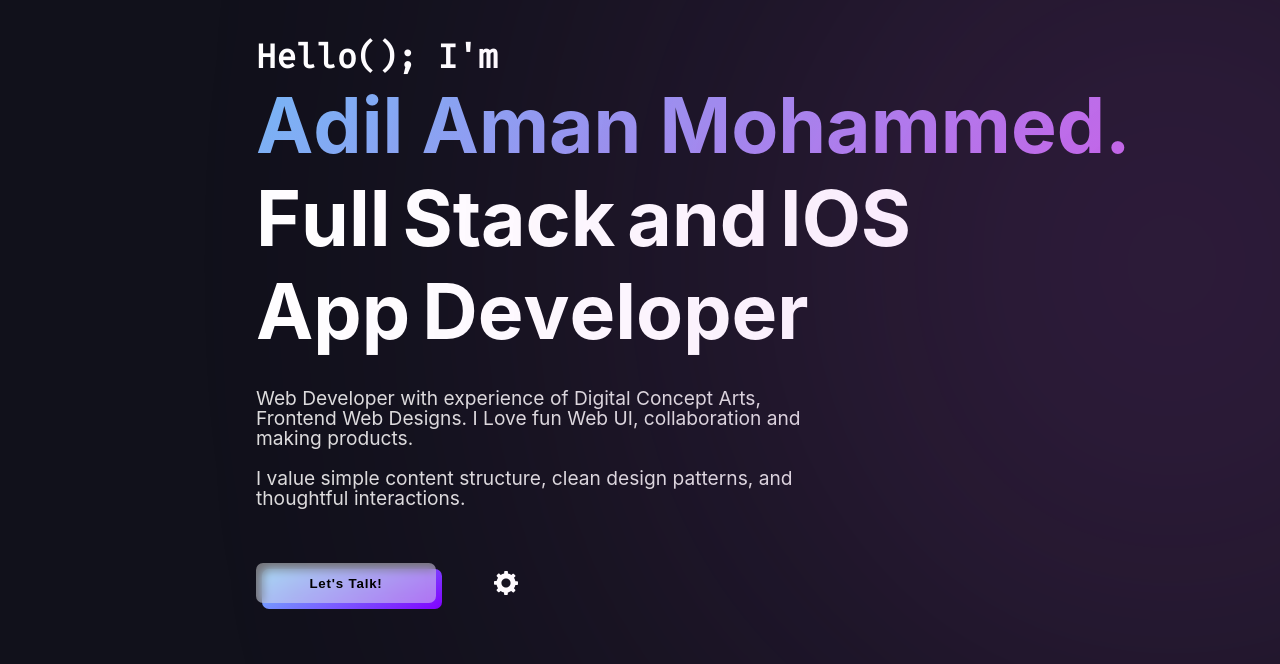
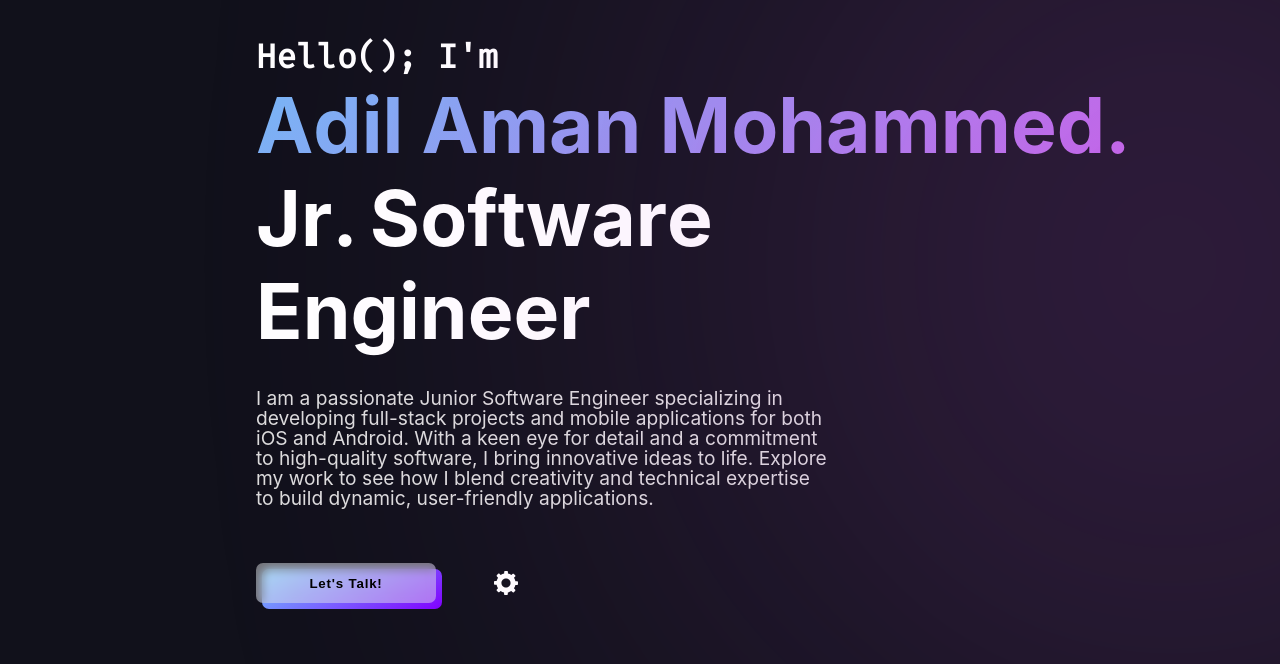
Before and after one commit to adilamanmohammed/adilamanmohammed.github.io, a plain HTML site: page index.html in a window 1280 px wide. Shown: the part 136-800 px from the top of the page. Drawn offline with nearby package versions, Linux system fonts and the light colour scheme; a web font is replaced by a local one.

Commit message:
.info-para style and related html edited

```diff
--- a/index.html
+++ b/index.html
@@ -121,7 +121,7 @@
     <div class="mobiletogglemenu" id="mobiletogglemenu"> <!-- Div for mobile toggle menu -->
       <ul class="mobile-navbar-tabs-ul" id="mobile-ul"> <!-- Unordered list for mobile navigation items -->
         <li id="home-mobile-tab" class="mobile-navbar-tabs-li home activeThismobiletab" onclick="hidemenubyli()"> <!-- List item for home section in mobile menu -->
-          <a href="#home" tabindex="0" aria-label="Home menu button"> <!-- Anchor link to the home section -->
+          <a href="index.html" tabindex="0" aria-label="Home menu button"> <!-- Anchor link to the home section -->
             &#60;/Home&#62; <!-- Home link text -->
           </a>
         </li>
@@ -194,64 +194,43 @@
 
         <article id="work" data-aos="fade-up" data-aos-delay="400"> <!-- Article with AOS animation for work text -->
 
-          <!-- <div>
-            <p class="jello">A</p>
-          </div> -->
+
 
           <div> <!-- Div for work text -->
-            <p class="jello">F</p>
-            <p class="jello">u</p>
-            <p class="jello">l</p>
-            <p class="jello">l</p>
+            <p class="jello">J</p>
+            <p class="jello">r</p>
+            <p class="jello">.</p>
 
           </div>
 
           <div> <!-- Div for stack text -->
             <p class="jello">S</p>
+            <p class="jello">o</p>
+            <p class="jello">f</p>
             <p class="jello">t</p>
+            <p class="jello">w</p>
             <p class="jello">a</p>
-            <p class="jello">c</p>
-            <p class="jello">k</p>
+            <p class="jello">r</p>
+            <p class="jello">e</p>
           </div>
 
           <div> <!-- Div for and text -->
-            <p class="jello">a</p>
+            <p class="jello">E</p>
             <p class="jello">n</p>
-            <p class="jello">d</p>
-          </div>
-
-          <div> <!-- Div for iOS text -->
-            <p class="jello">I</p>
-            <p class="jello">O</p>
-            <p class="jello">S</p>
-          </div>
-
-          <div> <!-- Div for app text -->
-            <p class="jello">A</p>
-            <p class="jello">p</p>
-            <p class="jello">p</p>
-          </div>
-
-          <div> <!-- Div for developer text -->
-            <p class="jello">D</p>
+            <p class="jello">g</p>
+            <p class="jello">i</p>
+            <p class="jello">n</p>
             <p class="jello">e</p>
-            <p class="jello">v</p>
-            <p class="jello">e</p>
-            <p class="jello">l</p>
-            <p class="jello">o</p>
-            <p class="jello">p</p>
             <p class="jello">e</p>
             <p class="jello">r</p>
           </div>
 
         </article>
+
         <p id="info-para" data-aos="fade-up" data-aos-delay="600"> <!-- Paragraph with AOS animation for additional info -->
-          Web Developer with experience of Digital Concept Arts, Frontend Web
-          Designs. I Love fun Web UI, collaboration and making products.<br />
-          <br />
-          I value simple content structure, clean design patterns, and
-          thoughtful interactions.
+          I am a passionate Junior Software Engineer specializing in developing full-stack projects and mobile applications for both iOS and Android. With a keen eye for detail and a commitment to high-quality software, I bring innovative ideas to life. Explore my work to see how I blend creativity and technical expertise to build dynamic, user-friendly applications.<br />
         </p>
+
         <div class="contact-btn-div" data-aos="fade-up" data-aos-delay="800"> <!-- Div for contact button with AOS animation -->
           <a href="mailto:adil.mohammed@okstate.edu" tabindex="-1"> <!-- Anchor link to email with tabindex for accessibility -->
             <button class="letsTalkBtn"> <!-- Button for contact -->
--- a/style.css
+++ b/style.css
@@ -1068,6 +1068,7 @@ noscript {
     display: flex; /* Uses flexbox layout */
     align-items: center; /* Centers items vertically */
     justify-content: center; /* Centers items horizontally */
+    padding-bottom: 20px; /* Sets bottom padding */
 }
 
 /* Language speak and tech stack wrapper styles */
@@ -1853,8 +1854,17 @@ footer {
     #name, #work {
         font-size: 5.5rem; /* Sets font size */
     }
+
+
+
+
+
     #info-para, .language-name {
-        width: 100%; /* Sets full width */
+        width: 100%; /* Ensures the element takes full width */
+        font-family: Georgia, 'Times New Roman', Times, serif; /* Classic serif fonts */
+        font-size: 1.2rem; /* Adjust the font size as needed */
+        color: #333; /* Adjust the color as needed */
+        line-height: 1.5; /* Adjust the line height for better readability */
     }
     .contact-btn-div {
         height: 140px; /* Sets height */
```
Also changed, not shown: about.html (+1 -1 lines).
